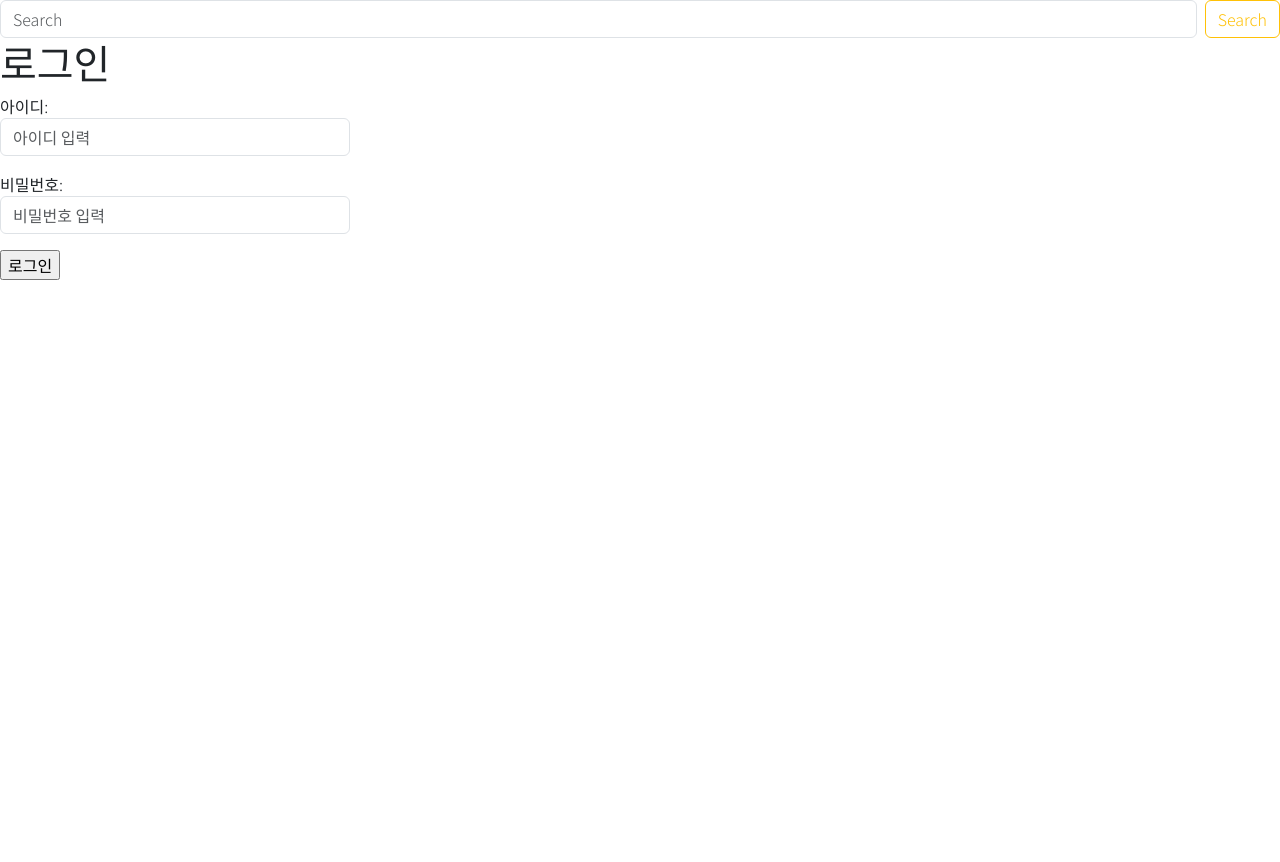
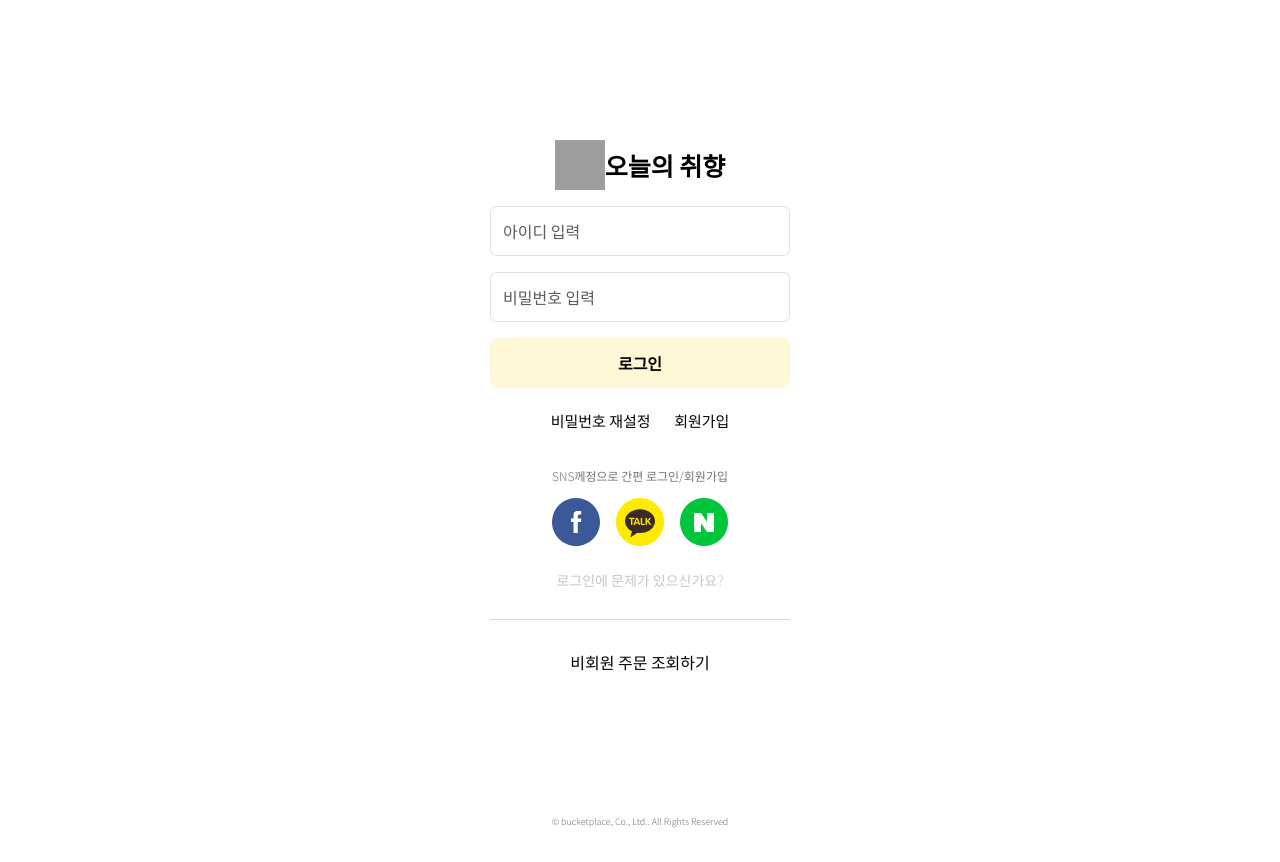
Before and after one commit to rabBit64/Todays-taste, a Django app: page /accounts/login/ in a window 1280 px wide. Before the commit the page ends 280 px from the top, so only its background shows below. Run offline with Django 3.2, Linux system fonts and the light colour scheme; grey boxes are pictures that could not be loaded.

Commit message:
accounts/login/html

```diff
--- a/accounts/forms.py
+++ b/accounts/forms.py
@@ -5,22 +5,24 @@ from django.contrib.auth import get_user_model
 
 class CustomAuthenticationForm(AuthenticationForm):
     username = forms.CharField(
-        label='아이디',
+        label='',
         widget=forms.TextInput(
             attrs={
                 'class': 'form-control',
                 'placeholder': '아이디 입력',
-                'style': 'width: 350px',
+                'style': 'width: 300px',
+                'style': 'height: 50px',
             })
     )
 
     password = forms.CharField(
-        label='비밀번호',
+        label='',
         widget=forms.PasswordInput(
             attrs={
                 'class': 'form-control',
                 'placeholder': '비밀번호 입력',
-                'style': 'width: 350px',
+                'style': 'width: 300px',
+                'style': 'height: 50px',
             })
     )
 
--- a/accounts/templates/accounts/login.html
+++ b/accounts/templates/accounts/login.html
@@ -1,10 +1,79 @@
-{% extends 'base.html' %}
-
-{% block content %}
-<h1> 로그인 </h1>
-<form action="{% url 'accounts:login' %}" method="POST">
-  {% csrf_token %}
-  {{ form.as_p }}
-  <input type="submit" value="로그인">
-</form>
-{% endblock content %}
+{% load static %}
+<!DOCTYPE html>
+<html lang="en">
+<head>
+  <meta charset="UTF-8">
+  <meta http-equiv="X-UA-Compatible" content="IE=edge">
+  <meta name="viewport" content="width=device-width, initial-scale=1.0">
+  <link rel="stylesheet" type="text/css" href="{% static 'accounts/style.css' %}">
+  <title>Document</title>
+  <link href="https://cdn.jsdelivr.net/npm/bootstrap@5.3.0-alpha3/dist/css/bootstrap.min.css" rel="stylesheet" integrity="sha384-KK94CHFLLe+nY2dmCWGMq91rCGa5gtU4mk92HdvYe+M/SXH301p5ILy+dN9+nJOZ" crossorigin="anonymous">
+  <link rel="preconnect" href="https://fonts.googleapis.com">
+  <link rel="preconnect" href="https://fonts.gstatic.com" crossorigin>
+  <link href="https://fonts.googleapis.com/css2?family=Noto+Sans+KR:wght@300&display=swap" rel="stylesheet">
+</head>
+<body>
+  <div class='login-div'>
+    {% comment %} 상단 logo {% endcomment %}
+    <a class='login-logo-a' href="{% url 'articles:index' %}">
+      <div class='d-flex justify-content-center'>
+        <img class='login-logo-size' src="https://cdn.discordapp.com/attachments/1052100942343966761/1101435420769779733/4cb2f6b5123cf6fa.webp" alt="logo">
+        <p class='login-logo-p' >오늘의 취향</p>
+      </div>
+    </a>
+    {% comment %} id/password form {% endcomment %}
+    <form action="{% url 'accounts:login' %}" method="POST">
+      {% csrf_token %}
+        {{ form.as_p }}
+        <button class='login-btn border-0' type="submit"><span class='login-span'><span style='color:black;'>로그인</span></span></button>
+    </form>
+    {% comment %} 비밀번호 재설정 / 회원가입 {% endcomment %}
+      <div class='text-center'>
+        <a class='login-singup-password-a' href="#">비밀번호 재설정</a>
+        <a class='login-singup-password-a' style='margin-left:20px;' href="{% url 'accounts:signup' %}">회원가입</a>
+      </div>
+        <section>
+          <div class='login-section-div' >SNS께정으로 간편 로그인/회원가입</div>
+          <div class='d-flex justify-content-center gap-3 '>
+            {% comment %} 페이스북 {% endcomment %}
+            <a class='login-path-icon' href="#"><svg width="48" height='48' viewBox="0 0 48 48" preserveAspectRatio="xMidYMid meet">
+              <g fill="none" fill-rule="evenodd">
+                <path fill="#3B5998" d="M0 24C0 10.745 10.745 0 24 0s24 10.745 24 24-10.745 24-24 24S0 37.255 0 24z"></path>
+                <path fill="#FFF" d="M25.77 35V24h3.384v-3.385h-3.385v-2.538c-.012-.756.08-1.285 1.693-1.692h1.692V13h-3.385c-3.25 0-4.52 1.84-4.23 5.077v2.538H19V24h2.538v11h4.231z"></path>
+              </g>
+            </svg></a>
+            {% comment %} 카카오톡 {% endcomment %}
+            <a class='login-path-icon' href="#"><svg width="48" height='48' viewBox="0 0 48 48" preserveAspectRatio="xMidYMid meet">
+              <g fill="none" fill-rule="evenodd">
+                <path fill="#FFEB00" d="M0 24C0 10.745 10.745 0 24 0s24 10.745 24 24-10.745 24-24 24S0 37.255 0 24z"></path>
+                <path fill="#3C2929" d="M24 11.277c8.284 0 15 5.306 15 11.85 0 6.545-6.716 11.85-15 11.85-.92 0-1.822-.066-2.697-.191l-6.081 4.105a.43.43 0 0 1-.674-.476l1.414-5.282C11.777 31.031 9 27.335 9 23.127c0-6.544 6.716-11.85 15-11.85zm6.22 8.407c-.416 0-.718.297-.718.707v5.939c0 .41.289.686.718.686.41 0 .718-.295.718-.686v-1.932l.515-.526 1.885 2.57c.277.374.426.54.691.568.037.003.075.005.112.005.154 0 .66-.04.716-.563.038-.293-.137-.52-.348-.796l-2.043-2.675 1.727-1.743.176-.196c.234-.26.353-.39.353-.587.009-.422-.34-.652-.687-.661-.274 0-.457.15-.57.262l-2.528 2.634v-2.3c0-.422-.288-.706-.717-.706zm-9.364 0c-.56 0-.918.432-1.067.837l-2.083 5.517a.84.84 0 0 0-.065.315c0 .372.31.663.706.663.359 0 .578-.162.69-.51l.321-.97h2.999l.313.982c.111.335.34.498.7.498.367 0 .655-.273.655-.62 0-.056-.017-.196-.081-.369l-2.019-5.508c-.187-.53-.577-.835-1.069-.835zm-2.92.064h-4.452c-.417 0-.642.337-.642.654 0 .3.168.652.642.652h1.51v5.21c0 .464.274.752.716.752.443 0 .718-.288.718-.751v-5.21h1.508c.474 0 .643-.352.643-.653 0-.317-.225-.654-.643-.654zm7.554-.064c-.442 0-.717.287-.717.75v5.707c0 .497.28.794.75.794h2.674c.434 0 .677-.321.686-.627a.642.642 0 0 0-.17-.479c-.122-.13-.3-.2-.516-.2h-1.99v-5.195c0-.463-.274-.75-.717-.75zm-4.628 1.306l.008.01 1.083 3.265h-2.192L20.842 21a.015.015 0 0 1 .028 0z"></path>
+              </g>
+            </svg></a>
+            {% comment %} 네이버 {% endcomment %}
+            <a class='login-path-icon' href="#"><svg width="48" height='48' viewBox="0 0 48 48" preserveAspectRatio="xMidYMid meet">
+              <g fill="none" fill-rule="evenodd">
+                <path fill="#00C63B" d="M0 24C0 10.745 10.745 0 24 0s24 10.745 24 24-10.745 24-24 24S0 37.255 0 24z"></path>
+                <path fill="#FFF" d="M21 25.231V34h-7V15h7l6 8.769V15h7v19h-7l-6-8.769z"></path>
+              </g>
+            </svg></a>
+          </div>
+        </section>
+        {% comment %} 로그인 문제 {% endcomment %}
+        <div class='text-center login-error'>
+         <a class='login-errpr-a' href="#"><span>로그인에 문제가 있으신가요?</span></a>
+        </div>
+        <section>
+          <div class='text-center login-nonmember'>
+            <a class='login-logo-a' href="#">비회원 주문 조회하기</a>
+          </div>
+        </section>
+      </div>
+  {% comment %} 하단 footer {% endcomment %}
+  <footer>
+    <div class="sticky-bottom text-center login-footer">
+      <p>©<a class='login-footer-a' href="#"> bucketplace, Co., Ltd.</a>. All Rights Reserved</p>
+    </div>
+  </footer>
+    <script src="https://cdn.jsdelivr.net/npm/bootstrap@5.3.0-alpha3/dist/js/bootstrap.bundle.min.js" integrity="sha384-ENjdO4Dr2bkBIFxQpeoTz1HIcje39Wm4jDKdf19U8gI4ddQ3GYNS7NTKfAdVQSZe" crossorigin="anonymous"></script>
+</body>
+</html>
--- a/static/accounts/style.css
+++ b/static/accounts/style.css
@@ -0,0 +1,103 @@
+* {
+  font-family: 'Noto Sans KR', sans-serif;
+}
+
+.login-div{
+  margin: 0px auto;
+  padding: 140px 0px;
+  max-width: 300px;
+}
+
+.login-logo-size{
+  width: 50px;
+  height: 50px;
+}
+
+.login-logo-p{
+  font-size: 25px;
+  font-weight: bold;
+  line-height: 50px;
+  white-space: nowrap;
+}
+
+.login-logo-a{
+  text-decoration: none;
+  color: black;
+}
+
+.login-span{
+  color: white;
+  font-weight: bold;
+}
+.login-btn{
+  width: 300px;
+  height: 50px;
+  margin-bottom: 20px;
+  background-color: #FFF8D6;
+  border-radius: 8px;
+  opacity: 1;
+
+}
+
+.login-btn:hover{
+  opacity: 0.6;
+}
+
+
+.login-singup-password-a{
+  text-decoration: none;
+  color: black;
+  font-size: 15px;
+}
+
+.login-section-div{
+  margin: 35px 0 15px;
+  color: #757575;
+  font-size: 12px;
+  font-weight: normal;
+  line-height: 1.33;
+  text-align: center;
+}
+
+.login-path-icon{
+  opacity: 1;
+}
+
+.login-path-icon:hover{
+  opacity: 0.8;
+}
+
+.login-error{
+  margin-top: 24px;
+  line-height: 18px;
+}
+
+.login-errpr-a{
+  text-decoration: none;
+  color: #c2c8cc;
+  font-size: 14px;
+}
+
+.login-nonmember{
+  margin-top: 30px;
+  padding-top: 30px;
+  border-top: 1px solid #dbdbdb;
+}
+
+.login-footer{
+  padding-top: 8px;
+  width: 100% ;
+  font-size: 9px;
+  line-height: 20px;
+  margin: -5px 0 25px;
+  color: #757575;
+}
+
+.login-footer-a{
+  text-decoration: none;
+  color: #757575;
+}
+
+.login-footer-a:hover{
+  text-decoration: underline;
+}
--- a/templates/base.html
+++ b/templates/base.html
@@ -9,7 +9,8 @@
     <link rel="preconnect" href="https://fonts.googleapis.com">
     <link rel="preconnect" href="https://fonts.gstatic.com" crossorigin>
     <link href="https://fonts.googleapis.com/css2?family=Noto+Sans+KR:wght@300&display=swap" rel="stylesheet">
-
+    {% block head %}
+    {% endblock head %}
 
     {% block style %}
     <style>
```
